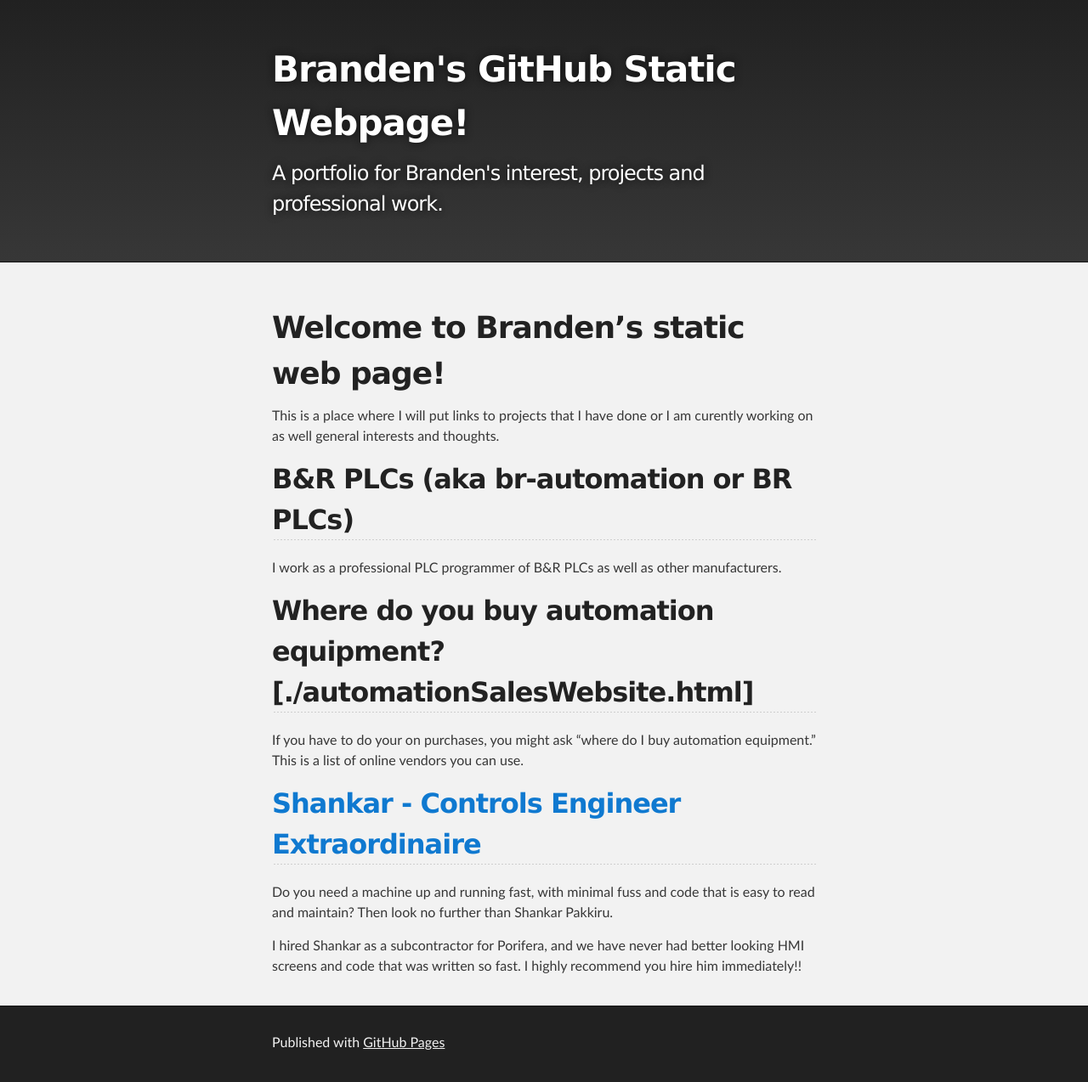
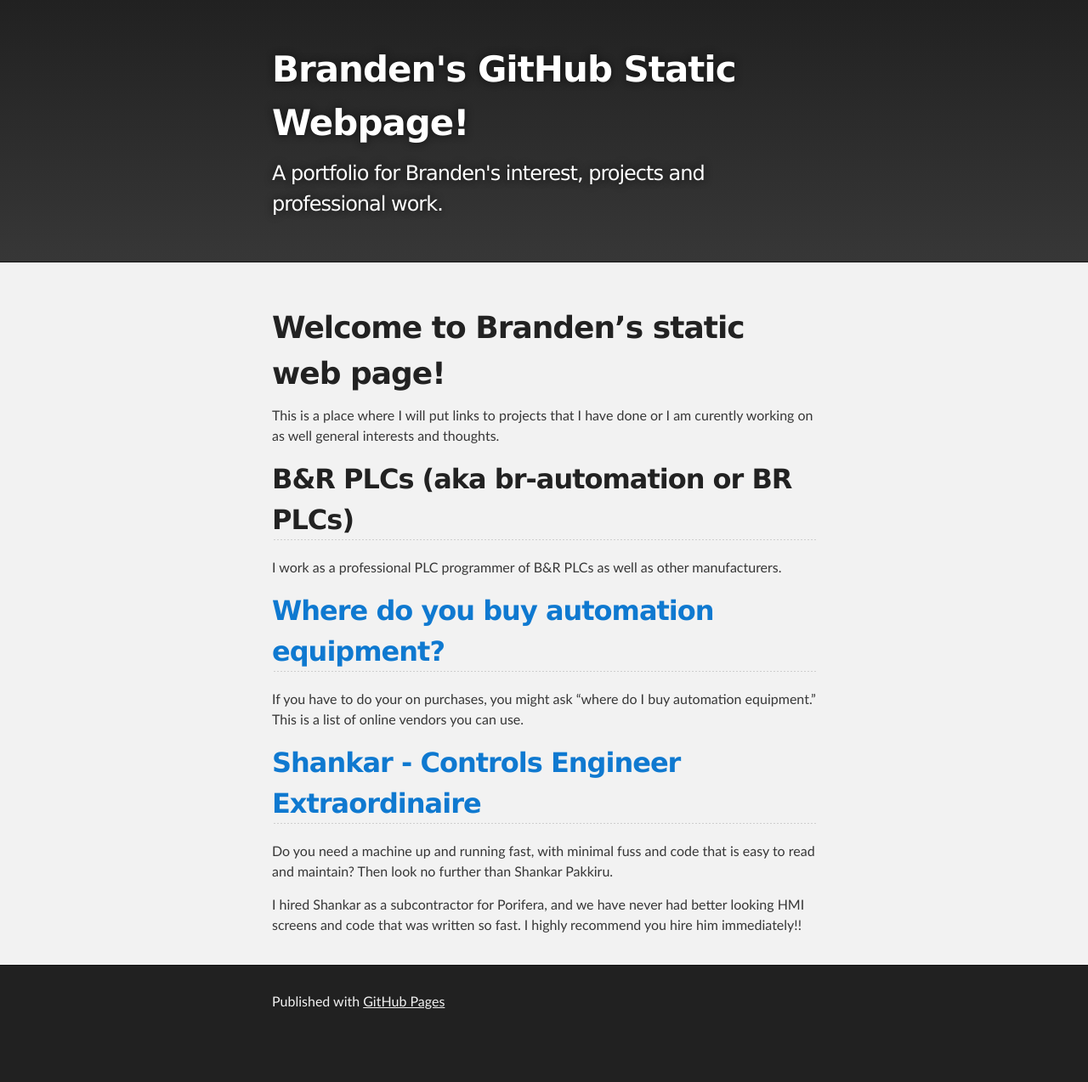
Before and after one commit to eleventhHour/eleventhHour.github.io, a Jekyll site: the page built from index.md, in a window 1280 px wide. Shown: the whole page at 85% size. Built offline with Jekyll 4.4.1, drawn with Linux system fonts in a browser that asks for light colours; our own code applies the rules of GitHub Pages for plain Markdown files; after the commit the page ends 1226 px from its top, so only the background shows below that.

Commit message:
Update index.md

```diff
--- a/index.md
+++ b/index.md
@@ -7,7 +7,7 @@
 ## B&R PLCs (aka br-automation or BR PLCs)
 I work as a professional PLC programmer of B&R PLCs as well as other manufacturers.
 
-## Where do you buy automation equipment? [./automationSalesWebsite.html]
+## [Where do you buy automation equipment? ](./automationSalesWebsite.html)
 
 If you have to do your on purchases, you might ask "where do I buy automation equipment." This is a list of online vendors you can use.
 
```
